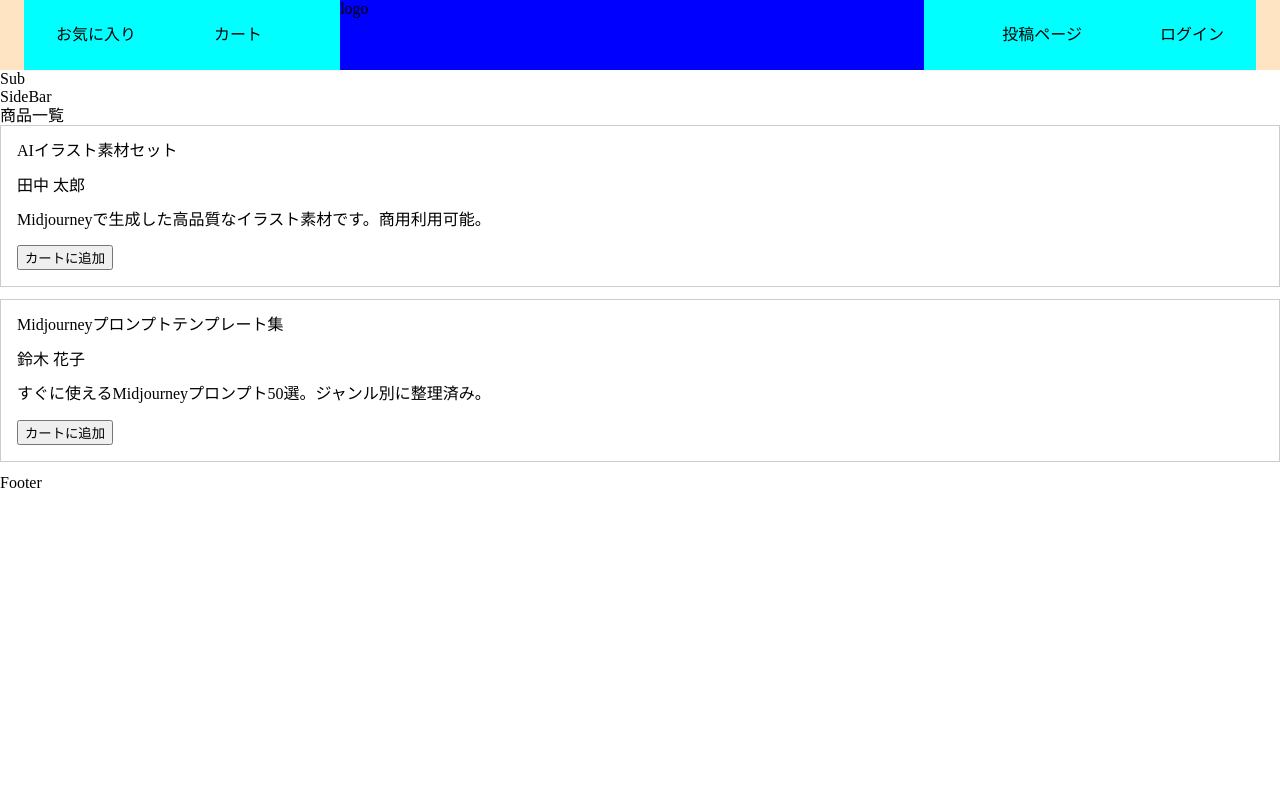
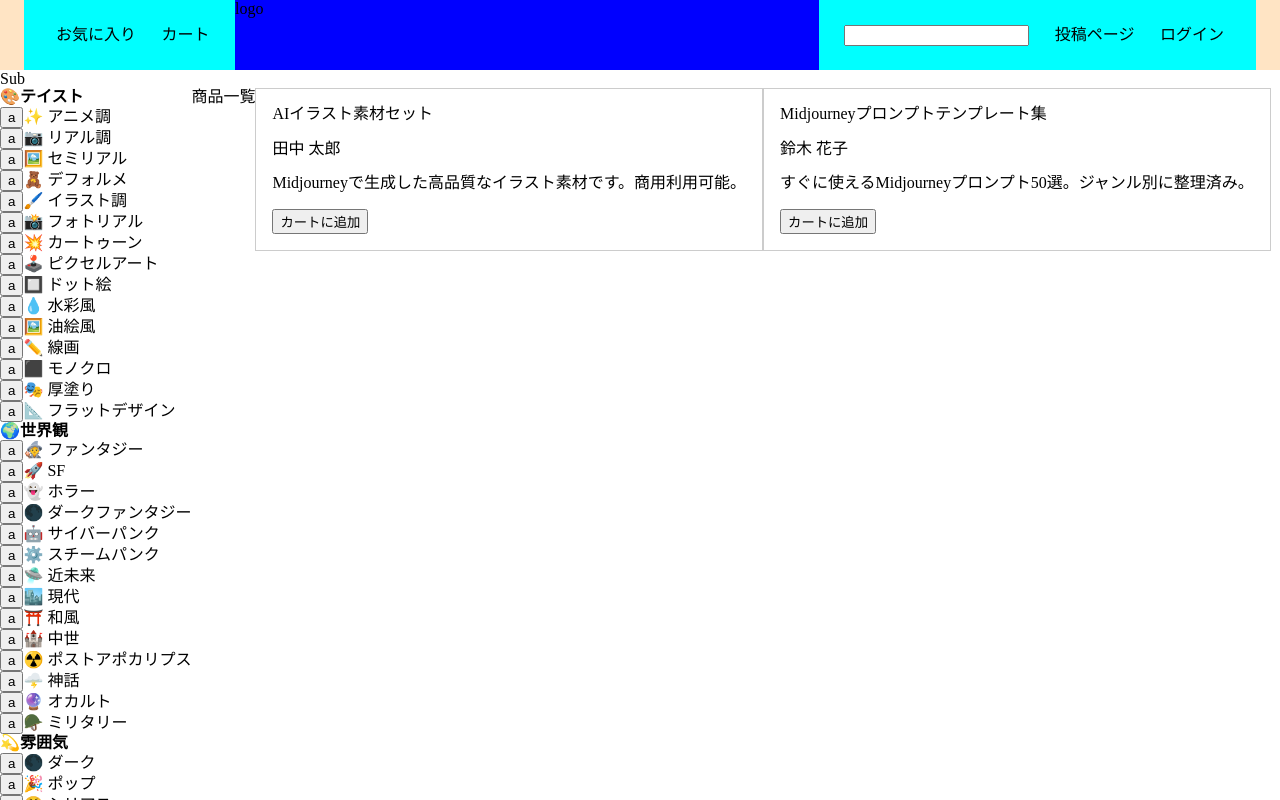
Before and after one commit to tanikiti9/AIConentsMarket, a Next.js app in the folder frontend/: page / in a window 1280 px wide. Shown: the top 800 px of the page. Built offline with nearby package versions, Linux system fonts and the light colour scheme.

Commit message:
ログインしていなくてもダウンロードできてしまう問題を解消

```diff
--- a/frontend/src/components/header/Header.tsx
+++ b/frontend/src/components/header/Header.tsx
@@ -8,6 +8,7 @@ const Header = () => {
         <li><Link href="#">お気に入り</Link></li>
         <li><Link href="/cart">カート</Link></li>
         <li id='header-logo'><Link href="#"><img src="#" alt="" />logo</Link></li>
+        <input type="text" />
         <li><Link href="#">投稿ページ</Link></li>
         <li><Link href="/signin">ログイン</Link></li>
       </ul>
--- a/frontend/src/components/main/Main.tsx
+++ b/frontend/src/components/main/Main.tsx
@@ -1,14 +1,15 @@
-import React from 'react'
+'use client'
 import SideBar from './sidebar/SideBar'
 import MainContainer from './main-container/MainContainer'
 
 
 const Main = () => {
     return (
-        <>
-            <div><SideBar /></div>
+        <main>
+            <div><SideBar/></div>
             <div><MainContainer /></div>
-        </>
+        </main>
+
     )
 }
 
--- /dev/null
+++ b/frontend/src/components/main/sidebar/Section.tsx
@@ -0,0 +1,27 @@
+'use client';
+import { NavSection } from '@/components/interface'
+import { useTagStore } from '@/store/tagStore'
+
+const Section = (navSection: NavSection) => {
+  const addTag = useTagStore((state) => state.addTag);
+  const selectedTags = useTagStore((state) => state.selectedTags);
+
+  return (
+    <div>
+      <h3 style={{ fontWeight: 'bold' }}>{navSection.icon}{navSection.label}</h3>
+      <ul>
+        {navSection.items.map((item, index) => (
+          <li
+            key={index}
+            onClick={() => addTag(item.name)}
+            style={{ fontWeight: selectedTags.includes(item.name) ? 'bold' : 'normal' }}
+          >
+            <button>a</button>{item.icon} {item.name}
+          </li>
+        ))}
+      </ul>
+    </div>
+  );
+};
+
+export default Section;
--- a/frontend/src/components/main/sidebar/SideBar.tsx
+++ b/frontend/src/components/main/sidebar/SideBar.tsx
@@ -1,22 +1,17 @@
 import React from 'react'
+import { NavSection } from '@/components/interface'
+import { navSections } from '@/data/navitem'
+import Section from './Section'
+import { logout } from '@/store/getToken'
 
-interface NavItem {
-  icon: string;
-  name: string;
-}
-
-interface NavSection {
-  id: string;
-  label: string;
-  icon: string;
-  items: NavItem[];
-}
-
-
-const SideBar = (navItem: NavItem) => {
-
+const SideBar = (navItem: NavSection) => {
   return (
-    <div>SideBar</div>
+    <div>
+      {navSections.map((navSection) => (
+        <Section key={navSection.id} {...navSection}/>
+      ))}
+      <button onClick={()=>logout()}>ログアウト</button>
+    </div>
   )
 }
 
--- /dev/null
+++ b/frontend/src/data/navitem.ts
@@ -0,0 +1,75 @@
+import { NavSection } from "@/components/interface";
+
+export const navSections: NavSection[] = [
+  {
+    id: "taste",
+    label: "テイスト",
+    icon: "🎨",
+    items: [
+      { icon: "✨", name: "アニメ調" },
+      { icon: "📷", name: "リアル調" },
+      { icon: "🖼️", name: "セミリアル" },
+      { icon: "🧸", name: "デフォルメ" },
+      { icon: "🖌️", name: "イラスト調" },
+      { icon: "📸", name: "フォトリアル" },
+      { icon: "💥", name: "カートゥーン" },
+      { icon: "🕹️", name: "ピクセルアート" },
+      { icon: "🔲", name: "ドット絵" },
+      { icon: "💧", name: "水彩風" },
+      { icon: "🖼️", name: "油絵風" },
+      { icon: "✏️", name: "線画" },
+      { icon: "⬛", name: "モノクロ" },
+      { icon: "🎭", name: "厚塗り" },
+      { icon: "📐", name: "フラットデザイン" },
+    ],
+  },
+  {
+    id: "world",
+    label: "世界観",
+    icon: "🌍",
+    items: [
+      { icon: "🧙", name: "ファンタジー" },
+      { icon: "🚀", name: "SF" },
+      { icon: "👻", name: "ホラー" },
+      { icon: "🌑", name: "ダークファンタジー" },
+      { icon: "🤖", name: "サイバーパンク" },
+      { icon: "⚙️", name: "スチームパンク" },
+      { icon: "🛸", name: "近未来" },
+      { icon: "🏙️", name: "現代" },
+      { icon: "⛩️", name: "和風" },
+      { icon: "🏰", name: "中世" },
+      { icon: "☢️", name: "ポストアポカリプス" },
+      { icon: "🌩️", name: "神話" },
+      { icon: "🔮", name: "オカルト" },
+      { icon: "🪖", name: "ミリタリー" },
+    ],
+  },
+  {
+    id: "mood",
+    label: "雰囲気",
+    icon: "💫",
+    items: [
+      { icon: "🌑", name: "ダーク" },
+      { icon: "🎉", name: "ポップ" },
+      { icon: "😤", name: "シリアス" },
+      { icon: "😄", name: "コミカル" },
+      { icon: "😎", name: "クール" },
+      { icon: "🌸", name: "ソフト" },
+      { icon: "💪", name: "ハード" },
+    ],
+  },
+  {
+    id: "culture",
+    label: "文化",
+    icon: "🗺️",
+    items: [
+      { icon: "🗾", name: "日本風" },
+      { icon: "🏛️", name: "西洋風" },
+      { icon: "🐉", name: "中華風" },
+      { icon: "💬", name: "アメコミ風" },
+      { icon: "🎌", name: "アニメ風" },
+      { icon: "🎮", name: "ゲーム風" },
+      { icon: "🎬", name: "映画風" },
+    ],
+  },
+];
--- a/frontend/src/store/getToken.tsx
+++ b/frontend/src/store/getToken.tsx
@@ -3,10 +3,10 @@ import { create } from 'zustand';
 
 
 type AuthStore = {
-    token: string | null;
-    user: user | null;
-    setAuth: (token: string, user: user) => void;
-    clearAuth: () => void;
+  token: string | null;
+  user: user | null;
+  setAuth: (token: string, user: user) => void;
+  clearAuth: () => void;
 }
 
 import { persist } from 'zustand/middleware';
@@ -17,8 +17,16 @@ export const useAuthStore = create<AuthStore>()(
       token: null,
       user: null,
       setAuth: (token, user) => set({ token, user }),
-      clearAuth: () => set({ token: null, user: null }),
+      clearAuth: () => {
+        set({ token: null, user: null });
+        localStorage.removeItem('auth-storage');
+      },
     }),
-    { name: 'auth-storage' } // localStorageのキー名
+    { name: 'auth-storage' }
   )
 );
+
+export const logout = () => {
+  useAuthStore.getState().clearAuth();
+  useAuthStore.persist.clearStorage();
+};
--- /dev/null
+++ b/frontend/src/store/tagStore.tsx
@@ -0,0 +1,24 @@
+// store/tagStore.ts
+import { create } from 'zustand';
+
+type TagStore = {
+  selectedTags: string[];
+  addTag: (tag: string) => void;
+  removeTag: (tag: string) => void;
+  clearTags: () => void;
+};
+
+export const useTagStore = create<TagStore>((set) => ({
+  selectedTags: [],
+  addTag: (tag) =>
+    set((state) => ({
+      selectedTags: state.selectedTags.includes(tag)
+        ? state.selectedTags  // 重複追加を防ぐ
+        : [...state.selectedTags, tag],
+    })),
+  removeTag: (tag) =>
+    set((state) => ({
+      selectedTags: state.selectedTags.filter((t) => t !== tag),
+    })),
+  clearTags: () => set({ selectedTags: [] }),
+}));
--- a/frontend/src/styles/common.css
+++ b/frontend/src/styles/common.css
@@ -30,3 +30,7 @@ ul {
   margin: 0;
   padding: 0;
 }
+
+main {
+  display: flex;
+}
```
Also changed, not shown: frontend/src/components/interface.ts (+12 -0 lines), frontend/src/components/main/main-container/CartItem.tsx (+9 -1 lines).
